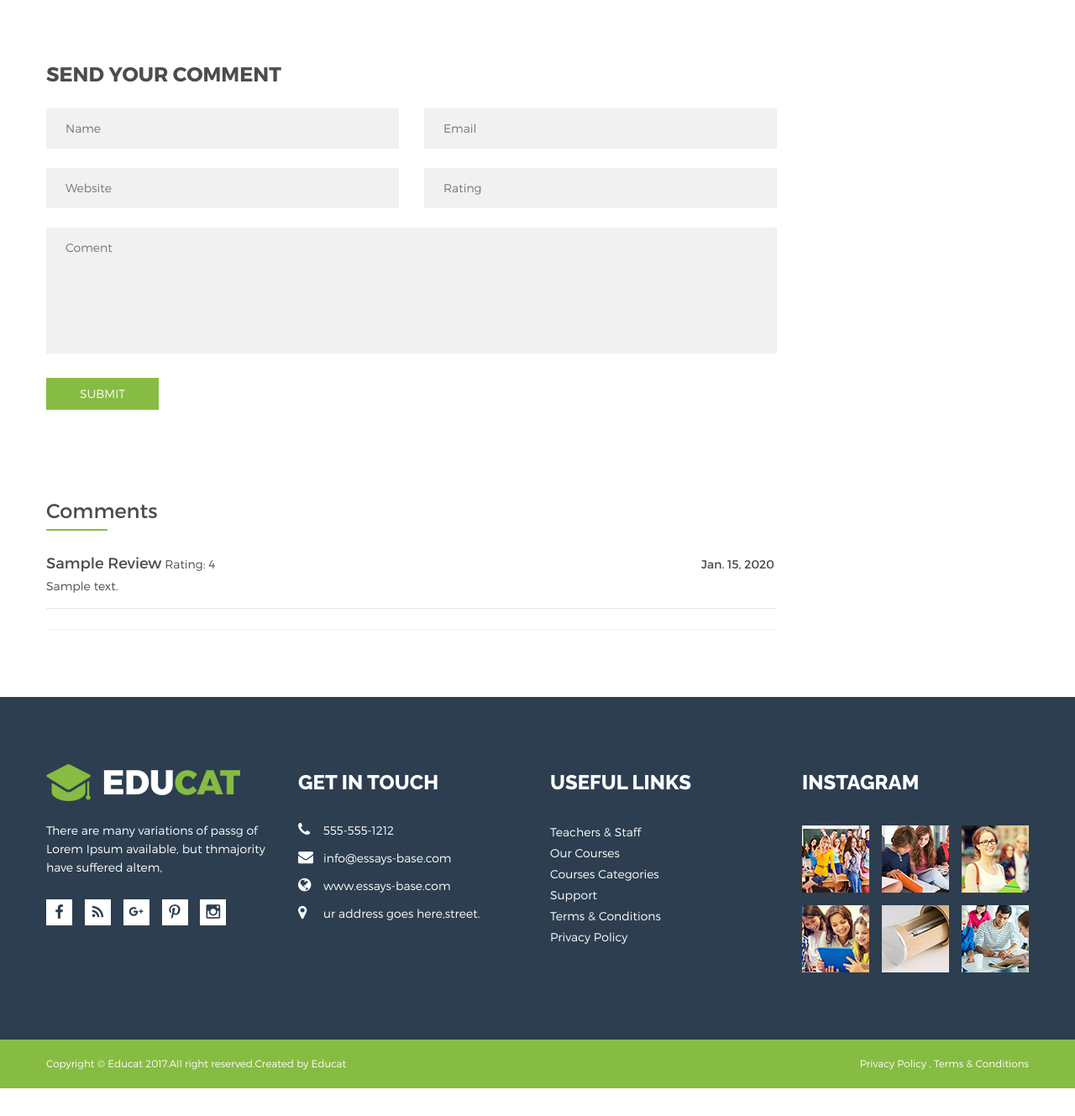
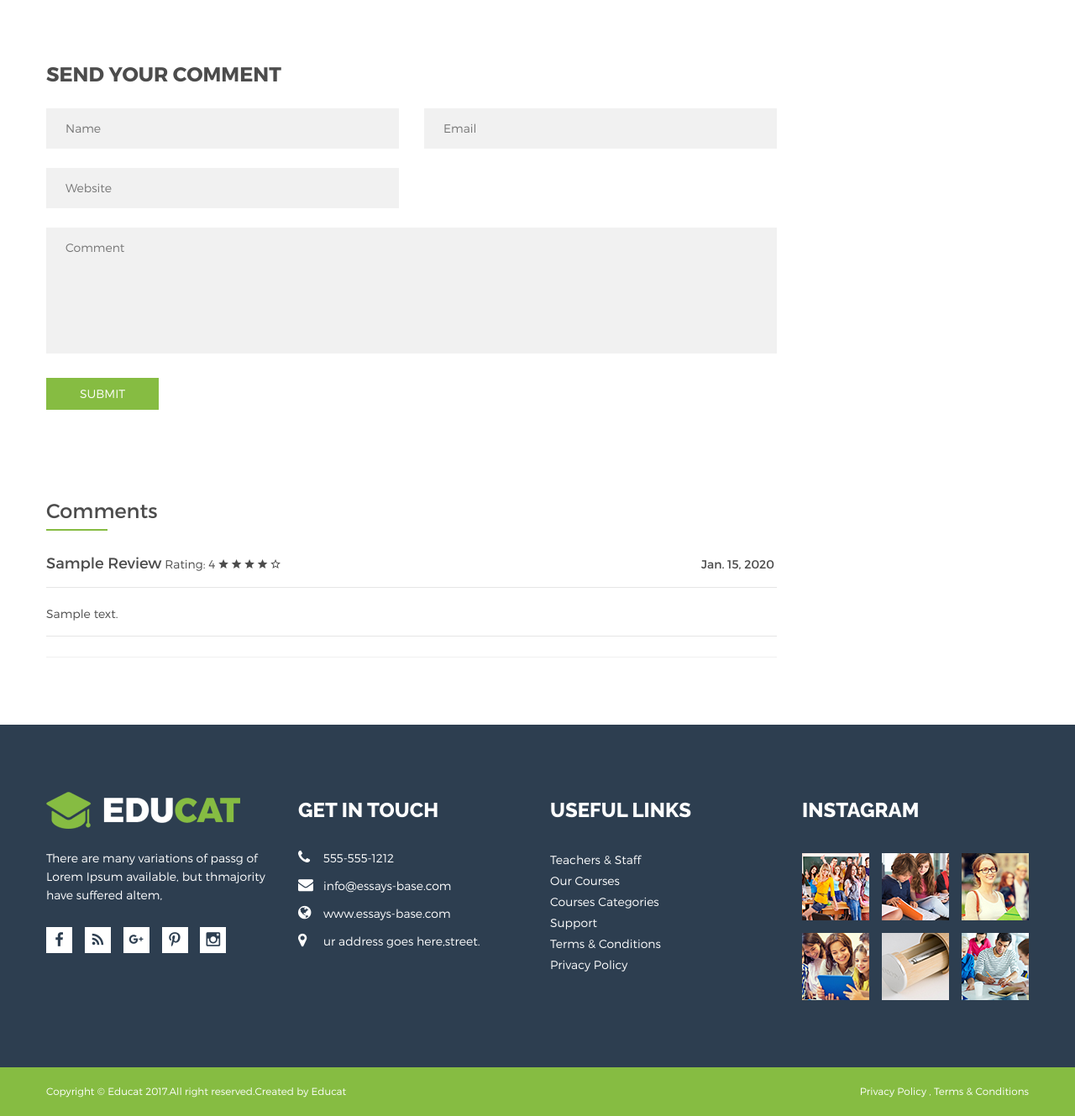
Before and after one commit to PyDev777/py4you-course, a Django app: a page that uses templates/essay.html in a window 1280 px wide. Shown: the part 1442-2771 px from the top of the page at 84% size. Before the commit the page ends 2738 px from the top, so only its background shows below. Run offline with Django 3.2, Linux system fonts and the light colour scheme; tables that the repository leaves empty hold one stand-in row (values such as "Sample post"); some libraries are stand-ins or nearby versions.

Commit message:
Hack Range for Rating Stars

```diff
--- a/templates/essay.html
+++ b/templates/essay.html
@@ -163,10 +163,10 @@
                             <input type="url" name="website" placeholder="Website">
                         </div>
                         <div class="col-md-6">
-                            <input type="text" name="rating" placeholder="Rating">
+{#                            <input type="text" name="rating" placeholder="Rating">#}
                         </div>
                         <div class="col-md-12">
-                            <textarea name="message" cols="30" rows="10" placeholder="Coment"></textarea>
+                            <textarea name="message" cols="30" rows="10" placeholder="Comment"></textarea>
                             <button type="submit" class="button-default">SUBMIT</button>
                         </div>
                     </div>
@@ -187,7 +187,15 @@
                                         <h4><a href="#">{{ review.name }}</a></h4>
                                         <span class="comment-time">{{ review.published }}</span>
                                         <span>Rating: {{ review.rating }}</span>
+                                        {% for i in '12345' %}
+                                            {% if review.rating >= i|add:0 %}
+                                                <span><i class="zmdi zmdi-star"></i></span>
+                                            {% else %}
+                                                <span><i class="zmdi zmdi-star-outline"></i></span>
+                                            {% endif %}
+                                        {% endfor %}
                                     </div>
+                                    <hr>
                                     <p>{{ review.comment|safe }}</p>
                                     <hr>
                                 </div>
```
